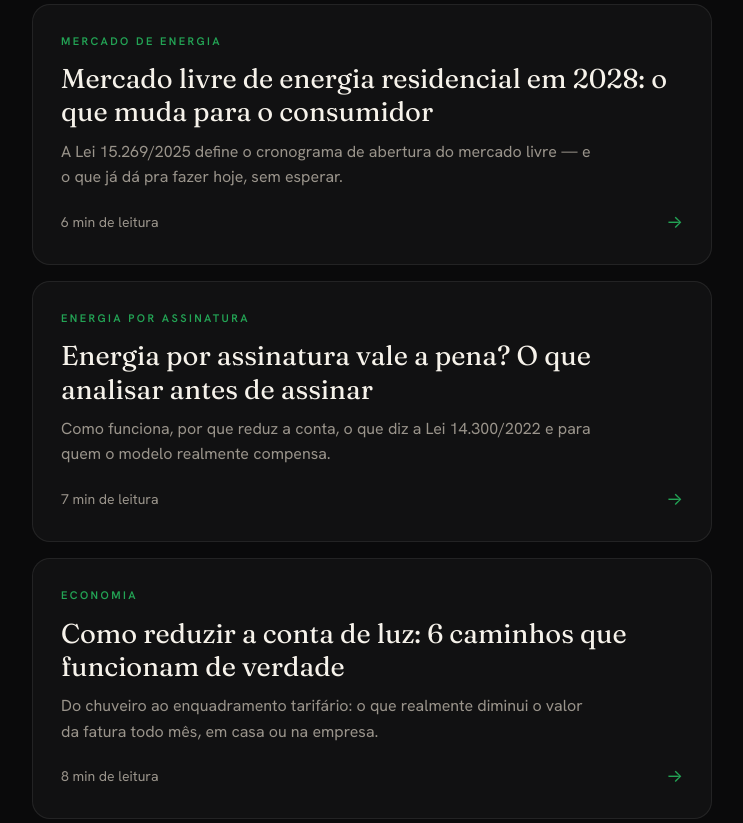
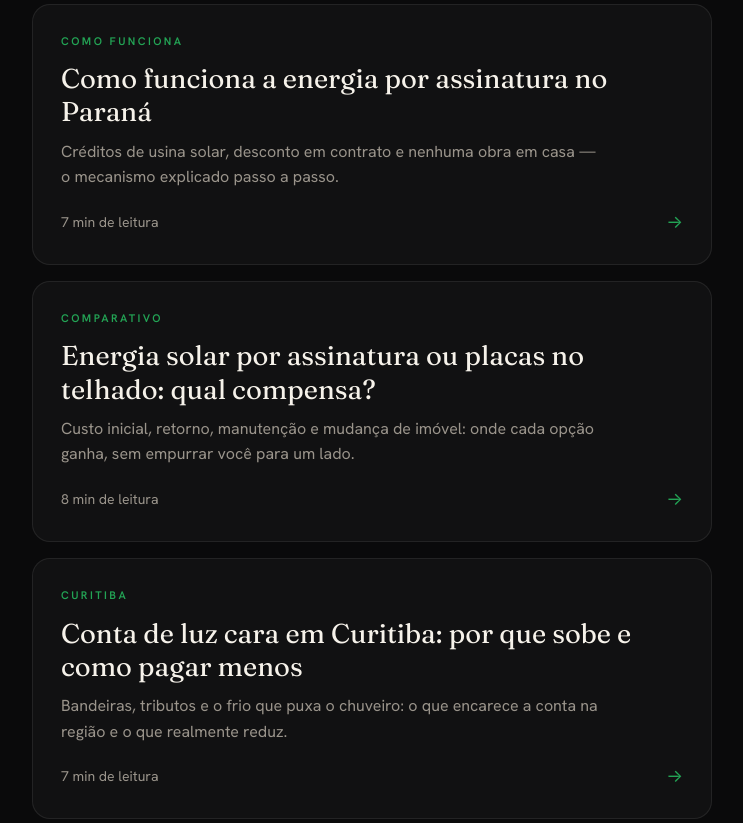
Before and after one commit to camarguinhocap-max/SunneCWB, a website: page blog.html in a window 1280 px wide. Shown: the part 366-1189 px from the top of the page, without its empty margins (268-1011 px from the left). Drawn offline with Linux system fonts and the light colour scheme.

Commit message:
blog + sitemap + llms

```diff
--- a/blog.html
+++ b/blog.html
@@ -156,6 +156,24 @@
       </p>
 
       <div class="grid">
+        <a class="post-card" href="/como-funciona-energia-por-assinatura-parana">
+          <div class="post-card__tag">Como funciona</div>
+          <h2>Como funciona a energia por assinatura no Paraná</h2>
+          <p>Créditos de usina solar, desconto em contrato e nenhuma obra em casa — o mecanismo explicado passo a passo.</p>
+          <div class="post-card__foot"><span>7 min de leitura</span><span class="arrow">→</span></div>
+        </a>
+        <a class="post-card" href="/energia-solar-assinatura-ou-placas-no-telhado">
+          <div class="post-card__tag">Comparativo</div>
+          <h2>Energia solar por assinatura ou placas no telhado: qual compensa?</h2>
+          <p>Custo inicial, retorno, manutenção e mudança de imóvel: onde cada opção ganha, sem empurrar você para um lado.</p>
+          <div class="post-card__foot"><span>8 min de leitura</span><span class="arrow">→</span></div>
+        </a>
+        <a class="post-card" href="/conta-de-luz-cara-curitiba">
+          <div class="post-card__tag">Curitiba</div>
+          <h2>Conta de luz cara em Curitiba: por que sobe e como pagar menos</h2>
+          <p>Bandeiras, tributos e o frio que puxa o chuveiro: o que encarece a conta na região e o que realmente reduz.</p>
+          <div class="post-card__foot"><span>7 min de leitura</span><span class="arrow">→</span></div>
+        </a>
         <a class="post-card" href="/mercado-livre-de-energia-residencial-2028">
           <div class="post-card__tag">Mercado de energia</div>
           <h2>Mercado livre de energia residencial em 2028: o que muda para o consumidor</h2>
--- a/llms.txt
+++ b/llms.txt
@@ -22,6 +22,9 @@ A energia por assinatura permite que o cliente receba créditos de energia gerad
 ## Artigos
 
 - [Mercado livre de energia residencial em 2028: o que muda para o consumidor](https://sunnesul.com.br/mercado-livre-de-energia-residencial-2028): explica a Lei 15.269/2025, o cronograma de abertura do mercado livre (2027 para comercial/industrial, 2028 para residencial) e por que a energia por assinatura já resolve parte disso hoje.
+- [Como funciona a energia por assinatura no Paraná](https://sunnesul.com.br/como-funciona-energia-por-assinatura-parana): explica passo a passo o mecanismo — créditos de usina solar, sistema de compensação, as duas faturas, a carteira de créditos que acumula e a base legal.
+- [Energia solar por assinatura ou placas no telhado: qual compensa?](https://sunnesul.com.br/energia-solar-assinatura-ou-placas-no-telhado): compara as duas opções em custo inicial, retorno, manutenção e mudança de imóvel, e indica para quem cada uma faz sentido.
+- [Conta de luz cara em Curitiba: por que sobe e como pagar menos](https://sunnesul.com.br/conta-de-luz-cara-curitiba): explica bandeiras tarifárias, tributos, o consumo sazonal do frio de Curitiba e a diferença entre reduzir consumo e reduzir o preço da energia.
 - [Energia por assinatura vale a pena? O que analisar antes de assinar](https://sunnesul.com.br/energia-por-assinatura-vale-a-pena): explica o modelo, por que ele reduz a conta, a base legal, para quem compensa e para quem não compensa, e o que verificar antes de assinar contrato.
 - [Como reduzir a conta de luz: 6 caminhos que funcionam de verdade](https://sunnesul.com.br/como-reduzir-conta-de-luz): composição da fatura, aparelhos que mais consomem, revisão de enquadramento tarifário e a diferença entre reduzir consumo e reduzir o preço da energia.
 
--- a/sitemap.xml
+++ b/sitemap.xml
@@ -10,4 +10,7 @@
   <url><loc>https://sunnesul.com.br/como-reduzir-conta-de-luz</loc><lastmod>2026-07-23</lastmod><changefreq>yearly</changefreq><priority>0.7</priority></url>
   <url><loc>https://sunnesul.com.br/cartao</loc><lastmod>2026-07-23</lastmod><changefreq>yearly</changefreq><priority>0.5</priority></url>
   <url><loc>https://sunnesul.com.br/cartao-junior</loc><lastmod>2026-07-23</lastmod><changefreq>yearly</changefreq><priority>0.5</priority></url>
+  <url><loc>https://sunnesul.com.br/como-funciona-energia-por-assinatura-parana</loc><lastmod>2026-08-12</lastmod><changefreq>yearly</changefreq><priority>0.7</priority></url>
+  <url><loc>https://sunnesul.com.br/energia-solar-assinatura-ou-placas-no-telhado</loc><lastmod>2026-08-12</lastmod><changefreq>yearly</changefreq><priority>0.7</priority></url>
+  <url><loc>https://sunnesul.com.br/conta-de-luz-cara-curitiba</loc><lastmod>2026-08-12</lastmod><changefreq>yearly</changefreq><priority>0.7</priority></url>
 </urlset>
```
